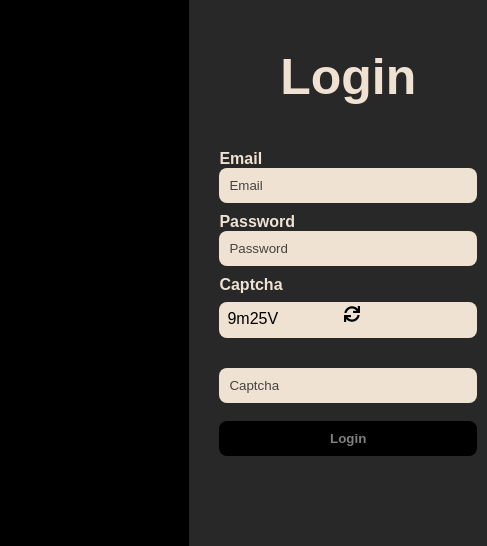
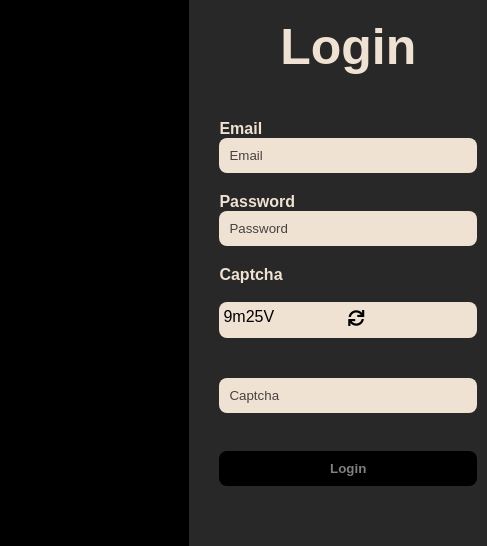
Before and after one commit to pointAcross/querit, a plain HTML site: page login_page.html in a window 1280 px wide. Shown: the part 160-706 px from the top of the page, 793-1280 px from the left. Drawn offline with Linux system fonts and the light colour scheme.

Commit message:
Add files via upload

```diff
--- a/login_page.html
+++ b/login_page.html
@@ -108,6 +108,7 @@
             flex-direction: column;
             align-items: center;
             padding:10px;
+            gap:10px;
         }
 
         label {
@@ -130,38 +131,36 @@
          }
 
         .captcha-container {
-            display: flex;
-            flex-direction: column;
+            display:flex;
+            flex-direction:column;
             align-items: flex-end;
             width: 100%;
             box-sizing: border-box;
-            margin-bottom:16px;
+
         }
 
         .captcha-refresh-container {
             display: flex;
             justify-content: flex-end;
+            align-items:center;
 
         }
 
-        .captcha {
-            width: calc(100% - 20px); /* Adjust the spacing as needed */
-            padding: 4px;
+        .captcha2 {
+            padding:4px;
             box-sizing: border-box;
             border: none;
             border-radius:8px;
             box-shadow: none;
             color: black;
             background-color: #efe2d2;
-            width:100%;
             height:65%;
         }
 
-        .refresh-icon {
-            width:100%;
+       .refresh-icon {
             cursor: pointer;
             color: black;
-            padding-right: 5%; /* Adjust the spacing as needed */
+            padding: 4px;
         }
 
 
@@ -198,7 +197,7 @@
             const randomChars = "ABCDEFGHIJKLMNOPQRSTUVWXYZabcdefghijklmnopqrstuvwxyz0123456789";
 
             for (let i = 0; i < 5; i++) {
-                uniqueChars += randomChars.charAt(Math.floor(Math.random() * randomChars.length));
+                uniqueChars += randomChars.charAt(Math.floor(Math.random() *randomChars.length));
             }
 
             captcha.innerHTML = `
@@ -252,7 +251,7 @@
             </div>
 
             <div id="captcha-container">
-                <div id="captcha" class="captcha"></div>
+                <div id="captcha" class="captcha2"></div>
             </div>
 
             <div id="user-input">
```
